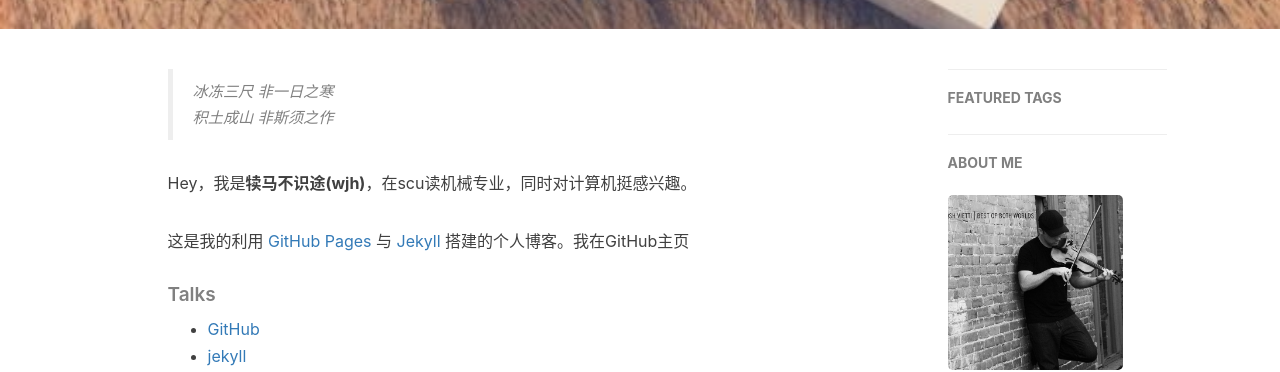
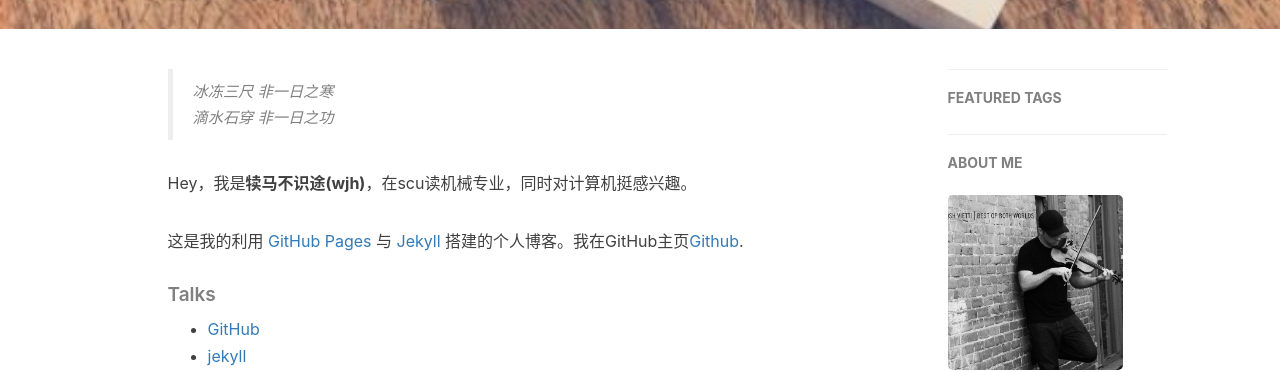
Before and after one commit to dumabushitu/dumabushitu.github.io, a Jekyll site: the page built from about.html, in a window 1280 px wide. Shown: the part 389-761 px from the top of the page. Built offline with Jekyll 4.4.1, drawn with Linux system fonts in a browser that asks for light colours; nearby versions of some CDN libraries; comment, search, counter and statistics services are not loaded.

Commit message:
Update about.html

```diff
--- a/about.html
+++ b/about.html
@@ -16,13 +16,11 @@ header-img: "img/post-bg-rwd.jpg"
 
     <!--copied from markdown -->
     <blockquote><p>冰冻三尺 非一日之寒<br>
-    积土成山 非斯须之作</p></blockquote>
+    滴水石穿 非一日之功</p></blockquote>
 
     <p>Hey，我是<strong>犊马不识途(wjh)</strong>，在scu读机械专业，同时对计算机挺感兴趣。</p>
 
-    <p>这是我的利用 <a href="https://pages.github.com/">GitHub Pages</a> 与 <a href="http://jekyll.com.cn/">Jekyll</a> 搭建的个人博客。我在GitHub主页<a href="https://github.com/dumabushitu"></p>
-
-    <p></p>
+    <p>这是我的利用 <a href="https://pages.github.com/">GitHub Pages</a> 与 <a href="http://jekyll.com.cn/">Jekyll</a> 搭建的个人博客。我在GitHub主页<a href="https://github.com/dumabushitu">Github</a>.</p>
 
     <h5>Talks</h5>
 
```
